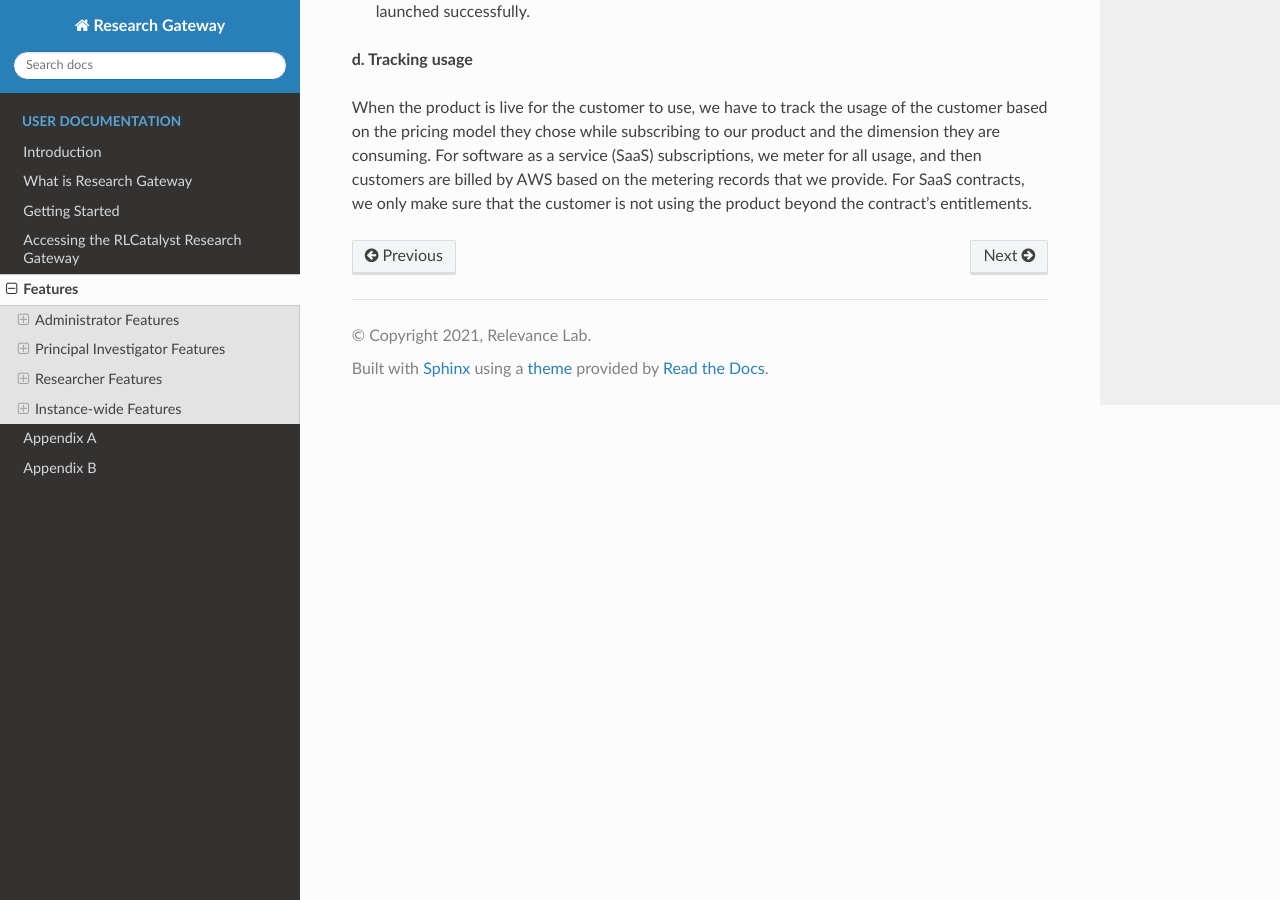
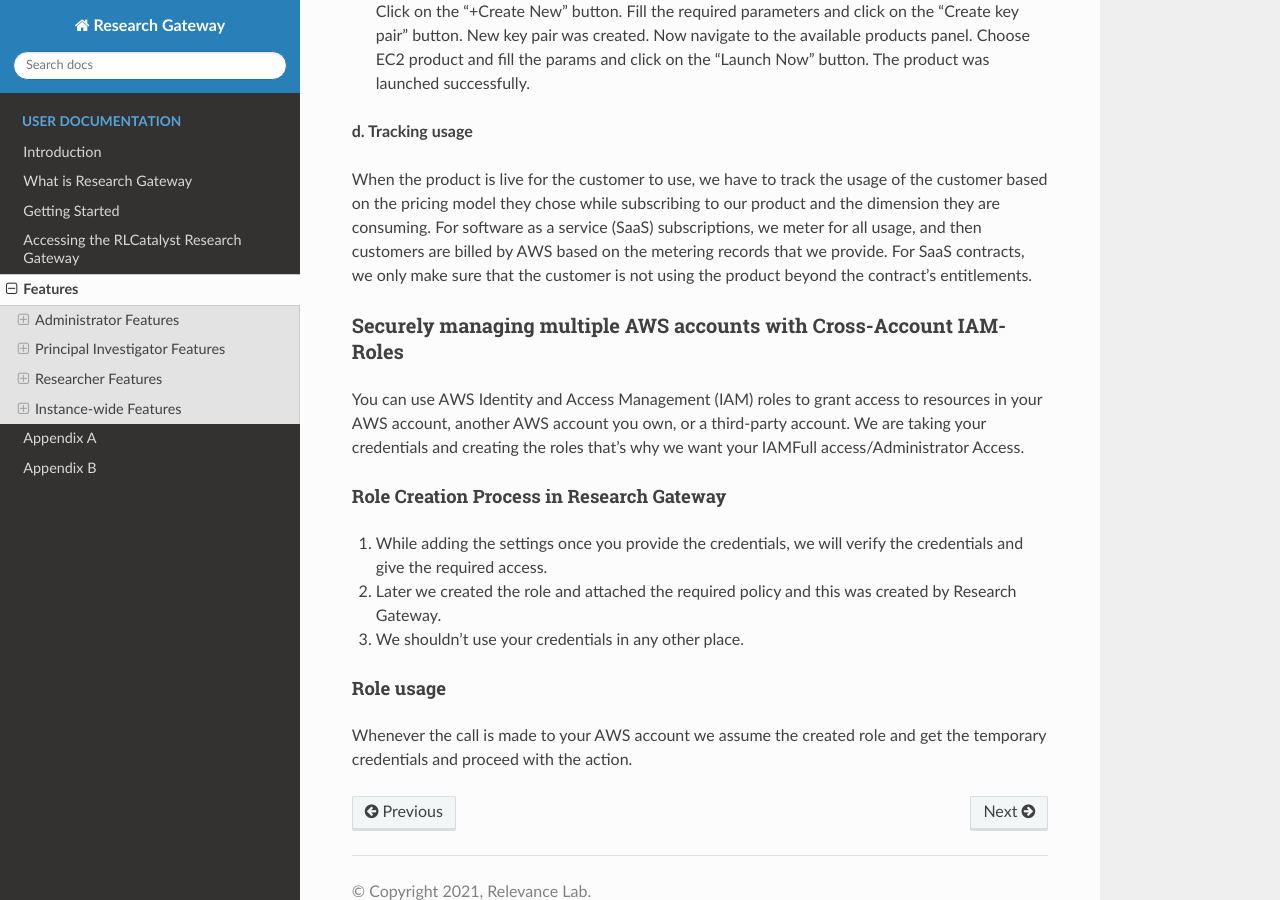
Before and after one commit to RLOpenCatalyst/rg-doc, a Sphinx documentation site: the page built from source/Features.rst, in a window 1280 px wide and 900 px high, scrolled down 65447 px. Built offline with Sphinx 7.4.7 and the Read the Docs theme 2.0.0, drawn with Linux system fonts in a browser that asks for light colours; some of the changed text lies outside the part shown.

```diff
--- a/source/Features.rst
+++ b/source/Features.rst
@@ -1064,3 +1064,20 @@ is created, we will seed admin credentials to the database and the same will be
 **d. Tracking usage**
 
 When the product is live for the customer to use, we have to track the usage of the customer based on the pricing model they chose while subscribing to our product and the dimension they are consuming. For software as a service (SaaS) subscriptions, we meter for all usage, and then customers are billed by AWS based on the metering records that we provide. For SaaS contracts, we only make sure that the customer is not using the product beyond the contract’s entitlements.
+
+
+Securely managing multiple AWS accounts with Cross-Account IAM-Roles
+^^^^^^^^^^^^^^^^^^^^^^^^^^^^^^^^^^^^^^^^^^^^^^^^^^^^^^^^^^^^^^^^^^^^
+
+You can use AWS Identity and Access Management (IAM) roles to grant access to resources in your AWS account, another AWS account you own, or a third-party account. We are taking your credentials and creating the roles that’s why we want your IAMFull access/Administrator Access.
+
+Role Creation Process in Research Gateway
+-----------------------------------------
+
+1. While adding the settings once you provide the credentials, we will verify the credentials and give the required access.
+2. Later we created the role and attached the required policy and this was created by Research Gateway.
+3. We shouldn’t use your credentials in any other place.
+
+Role usage
+----------
+Whenever the call is made to your AWS account we assume the created role and get the temporary credentials and proceed with the action.
```
